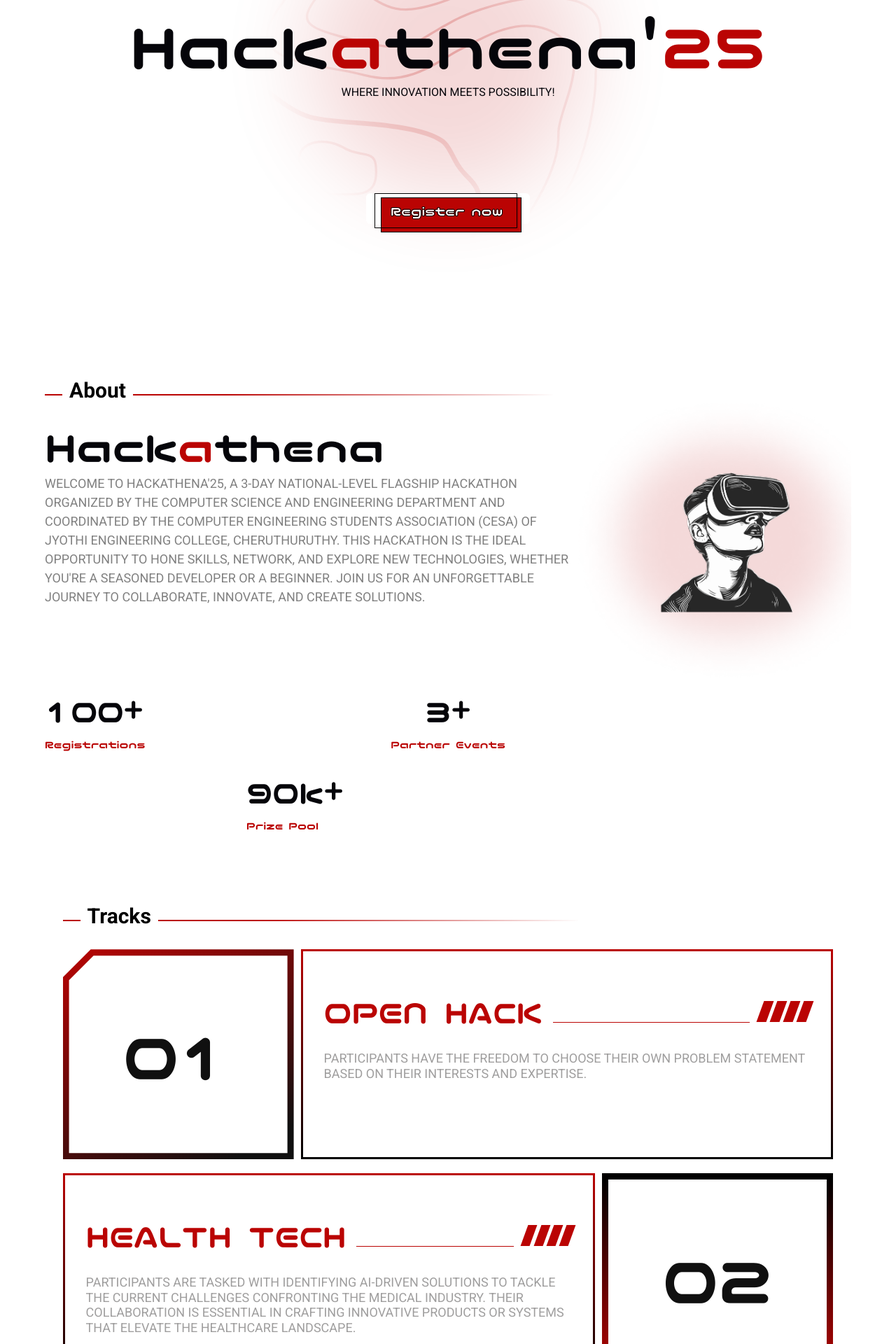
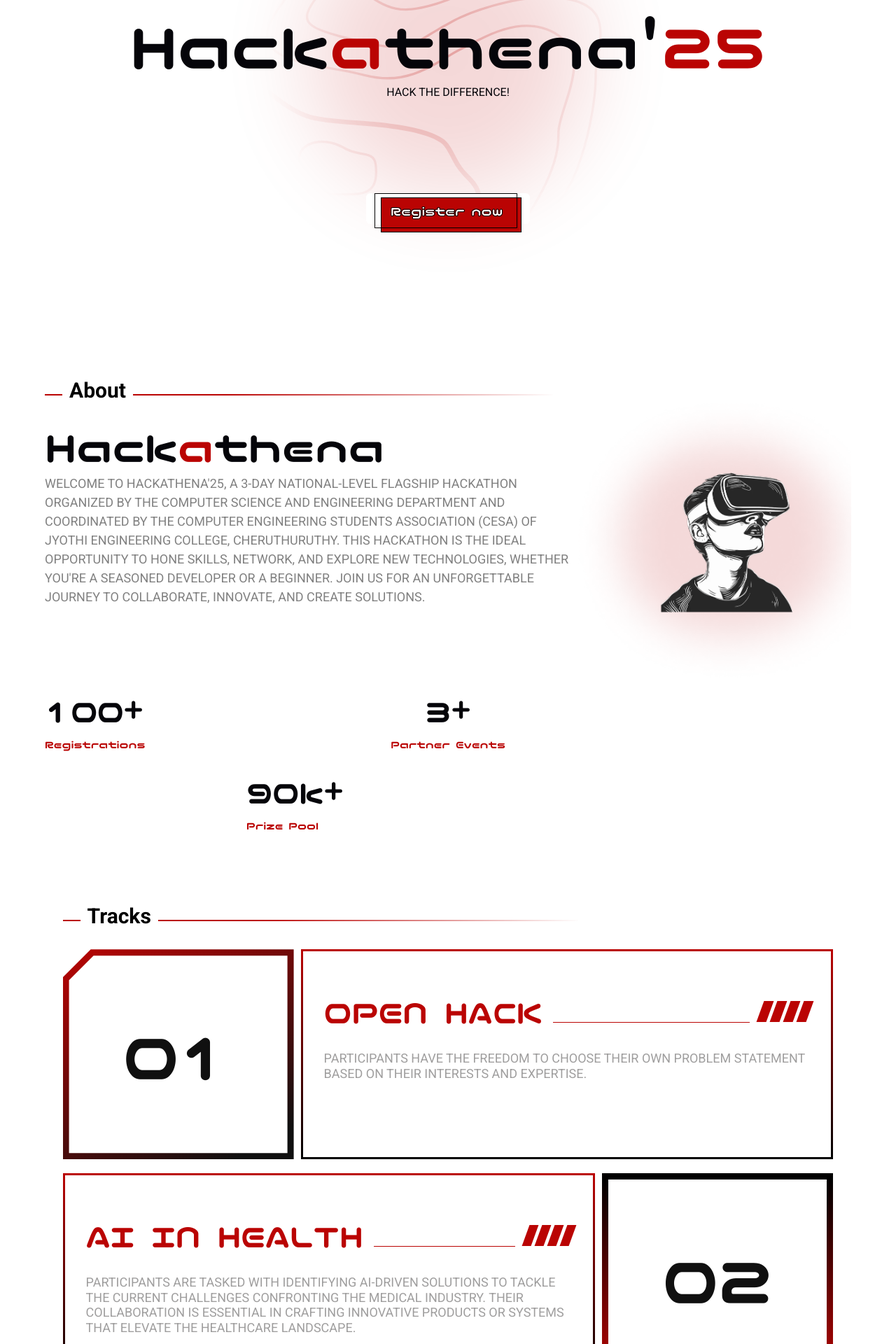
Before and after one commit to jyothi-engineering-college/hackathena_25, a React (Vite) app: page / in a window 1280 px wide. Shown: the part 320-2240 px from the top of the page at 70% size. Built offline with nearby package versions, Linux system fonts and the light colour scheme; what @xpd/tailwind-3dtransforms would draw is missing.

Commit message:
Chnages by shibinms

```diff
--- a/src/components/home/FAQ.jsx
+++ b/src/components/home/FAQ.jsx
@@ -38,7 +38,7 @@ export default function FAQ() {
                     'What are the hackathon prizes?'
                 }
                 answer={
-                    'The champions will receive Rs. 30,000, and runners-up will receive Rs. 20,000. An additional prize of Rs. 10,000 each will be awarded for the best project in Health Tech,Blockchain and Cyber Security. Track prizes will be announced soon.'
+                    'The champions will receive Rs. 30,000, and runners-up will receive Rs. 20,000. An additional prize of Rs. 10,000 each will be awarded for the best project in Ai in health,Blockchain and Cyber Security. Track prizes will be announced soon.'
                 }
                 level={2}
                 className={'py-2'} />
@@ -47,7 +47,7 @@ export default function FAQ() {
                     'What happens in Phase One of Hackathena\'25?'
                 }
                 answer={
-                    'In Phase One, teams have to submit a pitch deck PPT in PDF format via Unstop to provide an overview of their ideas; it\'s the criteria for selection to Phase Two.'
+                    'In Phase One, teams have to submit a pitch deck PPT via Unstop to provide an overview of their ideas; it\'s the criteria for selection to Phase Two.'
                 }
                 level={2}
                 className={'py-2'} />
--- a/src/components/home/Hero.jsx
+++ b/src/components/home/Hero.jsx
@@ -55,7 +55,7 @@ export default function Hero() {
                         <span className="text-accent">25</span>
                     </p>
                     <p className="max-w-[80%] mx-auto mt-2 text-[14px] sm:text-[16px] md:text-[18px] lg:text-base uppercase text-center">
-                    Where Innovation Meets Possibility!
+                    Hack the Difference!
                     </p>
                 </div>
             </div>
--- a/src/components/home/Tracks.jsx
+++ b/src/components/home/Tracks.jsx
@@ -32,7 +32,7 @@ export default function Tracks() {
             <div className="track">
                 <div className="track-content">
                     <div className="track-title-container">
-                        <h2 className="track-title">health tech</h2>
+                        <h2 className="track-title">ai in health</h2>
                         <div className="track-title-decoration">
                             <span className="track-title-decorative-line"></span>
                             <span className="track-title-decorative-poly"></span>
```
